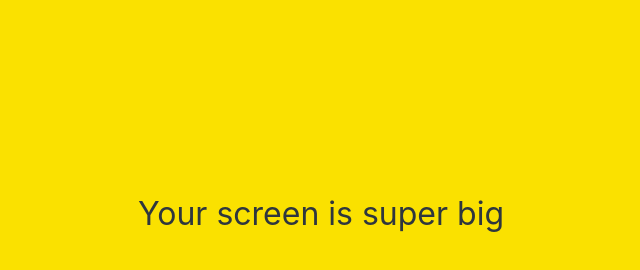
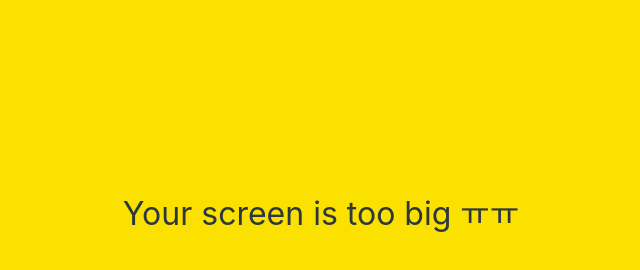
Before and after one commit to pppforte/kokoa-clone-2020, a plain HTML site: page find.html in a window 1280 px wide. Shown: the part 186-456 px from the top of the page, without its empty margins (319-959 px from the left). Drawn offline with Linux system fonts and the light colour scheme.

Commit message:
added-crying

```diff
--- a/find.html
+++ b/find.html
@@ -108,7 +108,7 @@
       </ul>
     </nav>
     <div id="no-mobile">
-      <span>Your screen is super big </span>
+      <span>Your screen is too big ㅠㅠ </span>
     </div>
     <script
       src="https://kit.fontawesome.com/d064fa3b9f.js"
```
